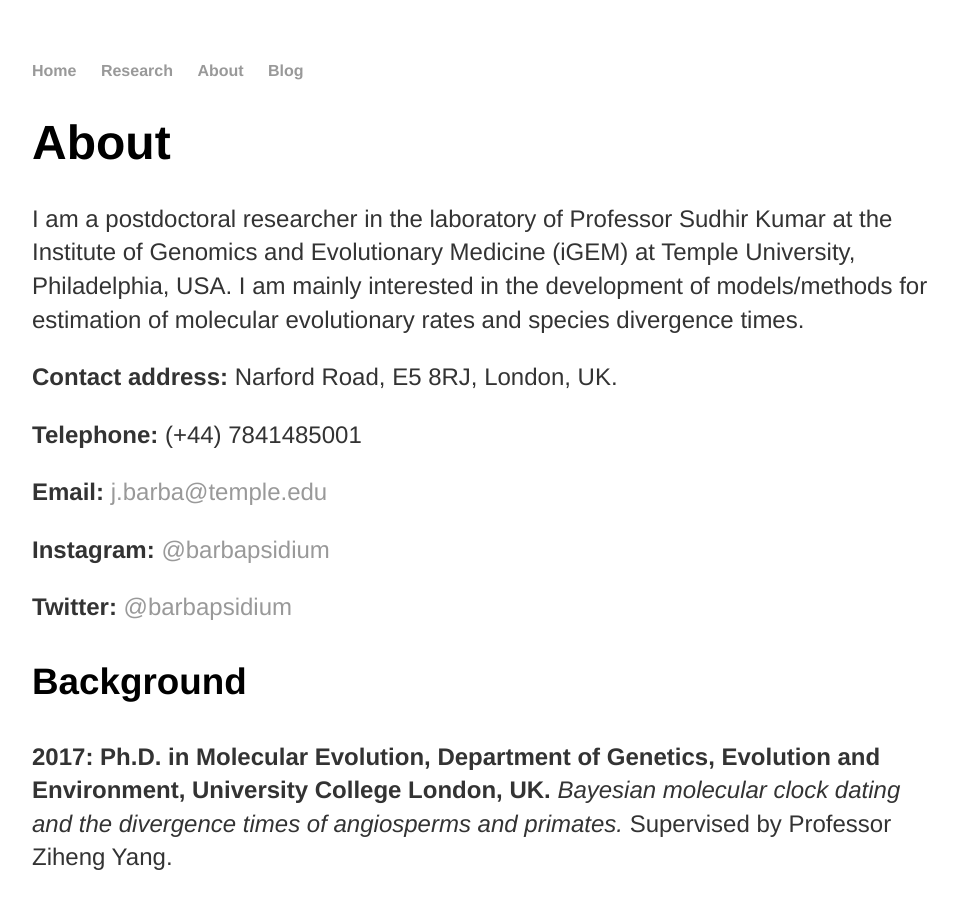
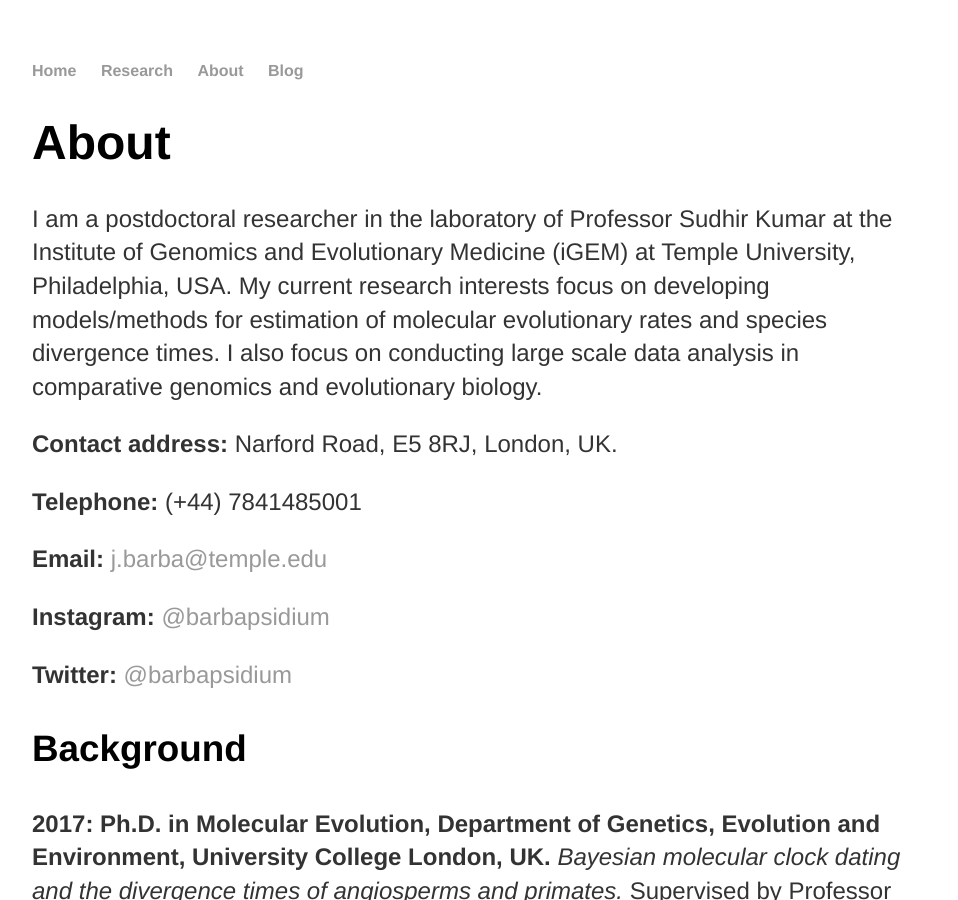
Before and after one commit to josebarbamontoya/josebarbamontoya.github.io, a Jekyll site: the page built from about/index.html, in a window 1280 px wide and 900 px high. Shown: the whole window, without its empty margins (160-1118 px from the left). Built offline with Jekyll 4.4.1, drawn with Linux system fonts in a browser that asks for light colours.

Commit message:
Update index.html

```diff
--- a/about/index.html
+++ b/about/index.html
@@ -5,7 +5,7 @@
 
 	<div class="about">
   					<h1>About</h1>
-		<p>I am a postdoctoral researcher in the laboratory of Professor Sudhir Kumar at the Institute of Genomics and Evolutionary Medicine (iGEM) at Temple University, Philadelphia, USA. I am mainly interested in the development of models/methods for estimation of molecular evolutionary rates and species divergence times.
+		<p>I am a postdoctoral researcher in the laboratory of Professor Sudhir Kumar at the Institute of Genomics and Evolutionary Medicine (iGEM) at Temple University, Philadelphia, USA. My current research interests focus on developing models/methods for estimation of molecular evolutionary rates and species divergence times. I also focus on conducting large scale data analysis in comparative genomics and evolutionary biology.
 		<p><b>Contact address: </b>Narford Road, E5 8RJ, London, UK.</p>
 		<p><b>Telephone: </b> (+44) 7841485001</p>
 		<p><b>Email: </b> <a href="mailto:j.barba@temple.edu">j.barba@temple.edu</a></p>
```
